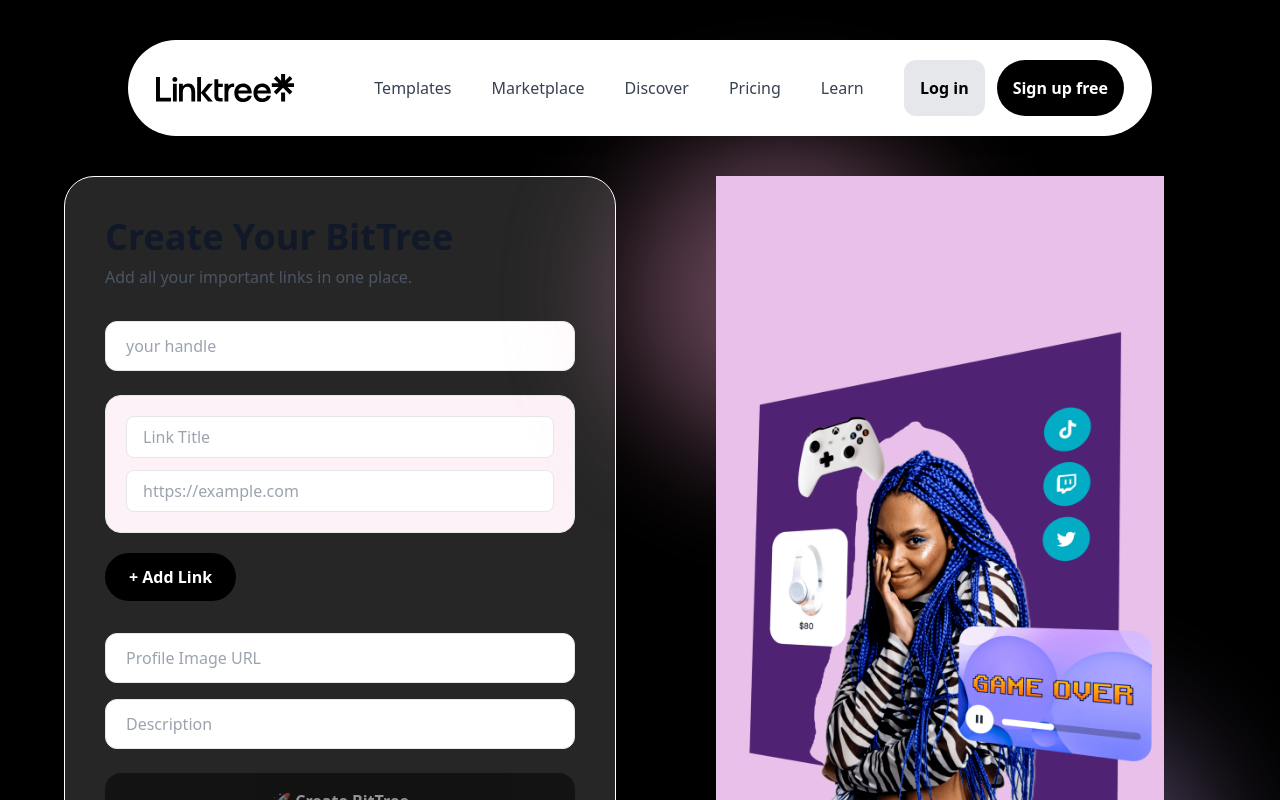
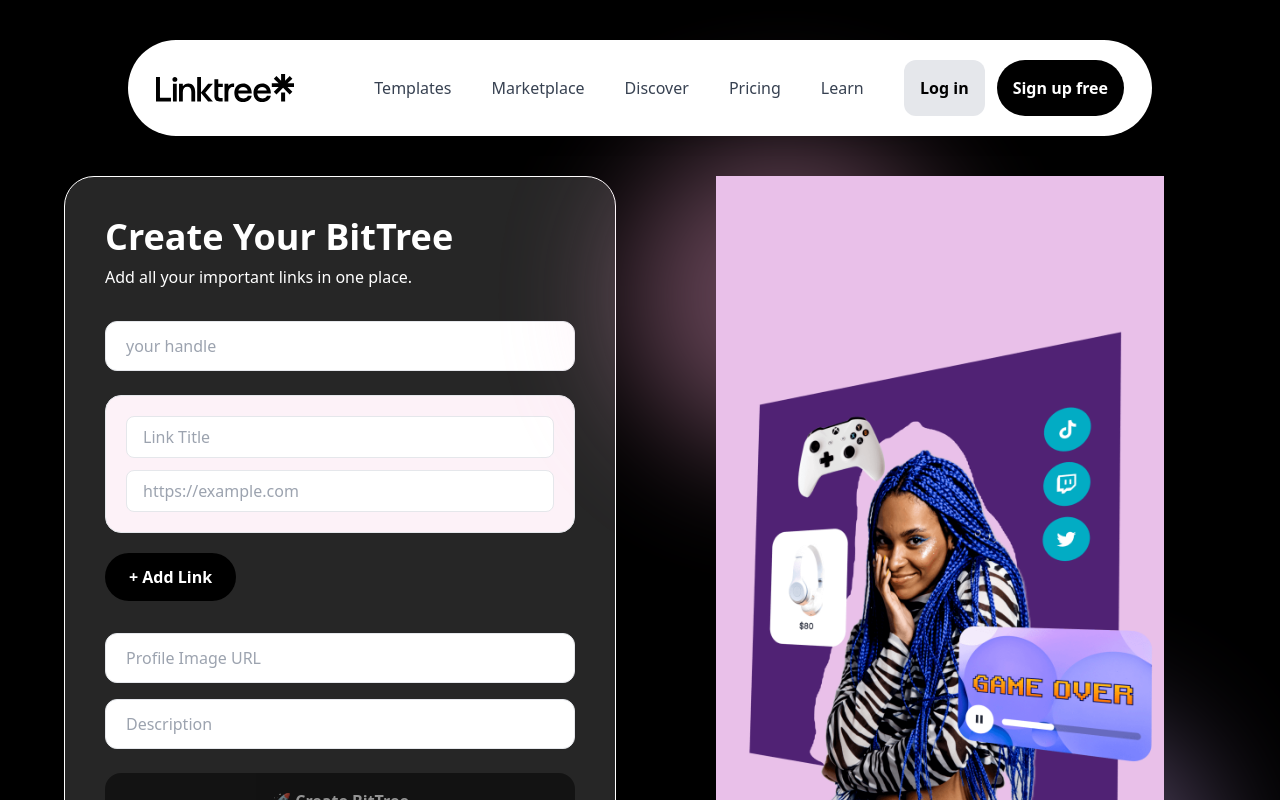
Before and after one commit to websitedeveloper997/linktree-clone, a Next.js app: page /generate in a window 1280 px wide. Shown: the top 800 px of the page. Built offline with nearby package versions, Linux system fonts and the light colour scheme.

Commit message:
Update page.js

```diff
--- a/app/generate/page.js
+++ b/app/generate/page.js
@@ -72,10 +72,10 @@
         <div className="w-full max-w-6xl grid lg:grid-cols-2 gap-12">
           {/* LEFT CARD */}
           <div className="bg-[#262626] backdrop-blur-xl shadow-2xl rounded-[30px] p-10 border border-white">
-            <h1 className="text-4xl font-extrabold text-gray-900">
+            <h1 className="text-4xl font-extrabold text-white">
               Create Your BitTree
             </h1>
-            <p className="text-gray-600 mt-2 mb-8">
+            <p className="text-white mt-2 mb-8">
               Add all your important links in one place.
             </p>
 
```
